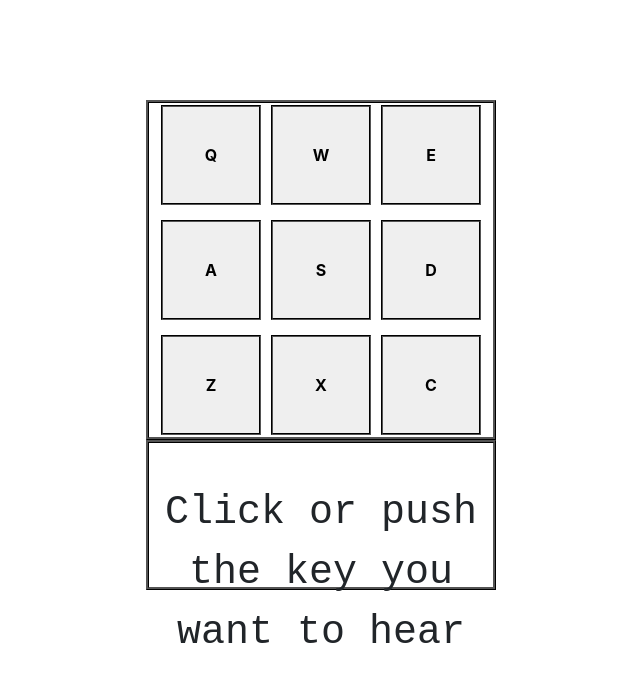
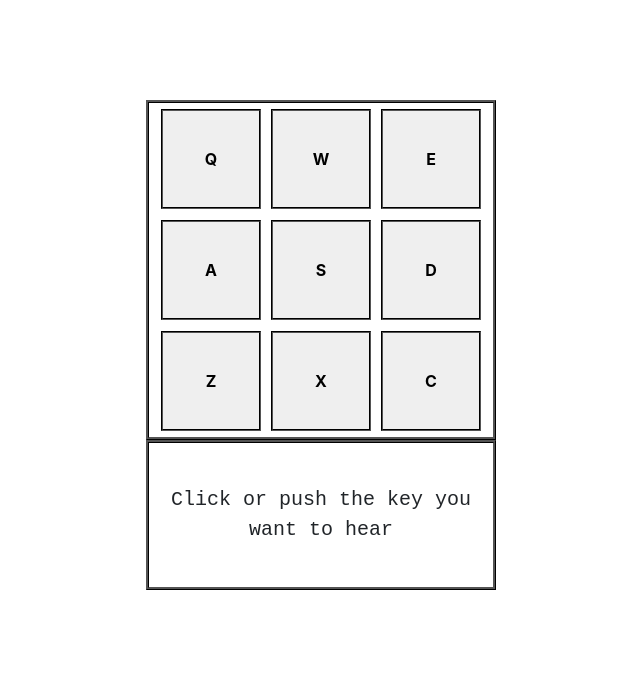
Before and after one commit to Verdecelulandres/Drum-Machine, a React (Create React App) app: page / in a window 1280 px wide. Shown: the top 682 px of the page, without its empty margins (319-959 px from the left). Built offline with nearby package versions, Linux system fonts and the light colour scheme.

Commit message:
All FCC test passing

```diff
--- a/src/App.css
+++ b/src/App.css
@@ -15,6 +15,7 @@
   height: 340px;
   border: 3px ridge black;
   gap: 10px;
+  padding: 5px 0;
 }
 .drum-pad{
   border: 2px groove black;
@@ -22,11 +23,13 @@
   height: 100px;
 }
 #display {
+  display: flex;
+  justify-content: center;
+  align-items: center;
   border: 3px ridge black;
   width: 350px;
   height: 150px;
   font-family: monospace;
   text-align: center;
-  padding-top: 40px;
-  font-size: 40px;;
+  font-size: 20px;;
 }
--- a/src/App.js
+++ b/src/App.js
@@ -50,10 +50,44 @@ function getDrumPads (audioSrc) {
   for(let i = 0; i< audioSrc.length; i++){
     const { key, audio, audioDescription } = audioSrc[i];
     out.push(
-      <button className='drum-pad' id={audioDescription}onClick={()=> {playSound(key); setDisplay(audioDescription)}}><b>{key}</b><audio src={audio} className='clip' id={key}></audio>
+      <button className='drum-pad' id={audioDescription} onKeyUp={(event)=> {handlekeyPress(event); setDisplay(audioDescription)}} onClick={()=> {playSound(key); setDisplay(audioDescription)}}><b>{key}</b><audio src={audio} className='clip' id={key}></audio>
       </button>);
   }
   return out;
+}
+function handlekeyPress(e){
+  switch(e.keyCode){
+    case 81:
+      playSound('Q');
+      break;
+    case 87:
+    playSound('W');
+    break;
+    case 69:
+      playSound('E');
+      break;
+    case 65:
+      playSound('A');
+      break;
+    case 83:
+      playSound('S');
+      break;
+    case 68:
+      playSound('D');
+      break;
+    case 90:
+      playSound('Z');
+      break;
+    case 88:
+      playSound('X');
+      break;
+    case 67:
+      playSound('C');
+      break;
+    default:
+      console.log("That is not a valid key");
+      break;
+  }
 }
 
 function playSound(key) {
```
